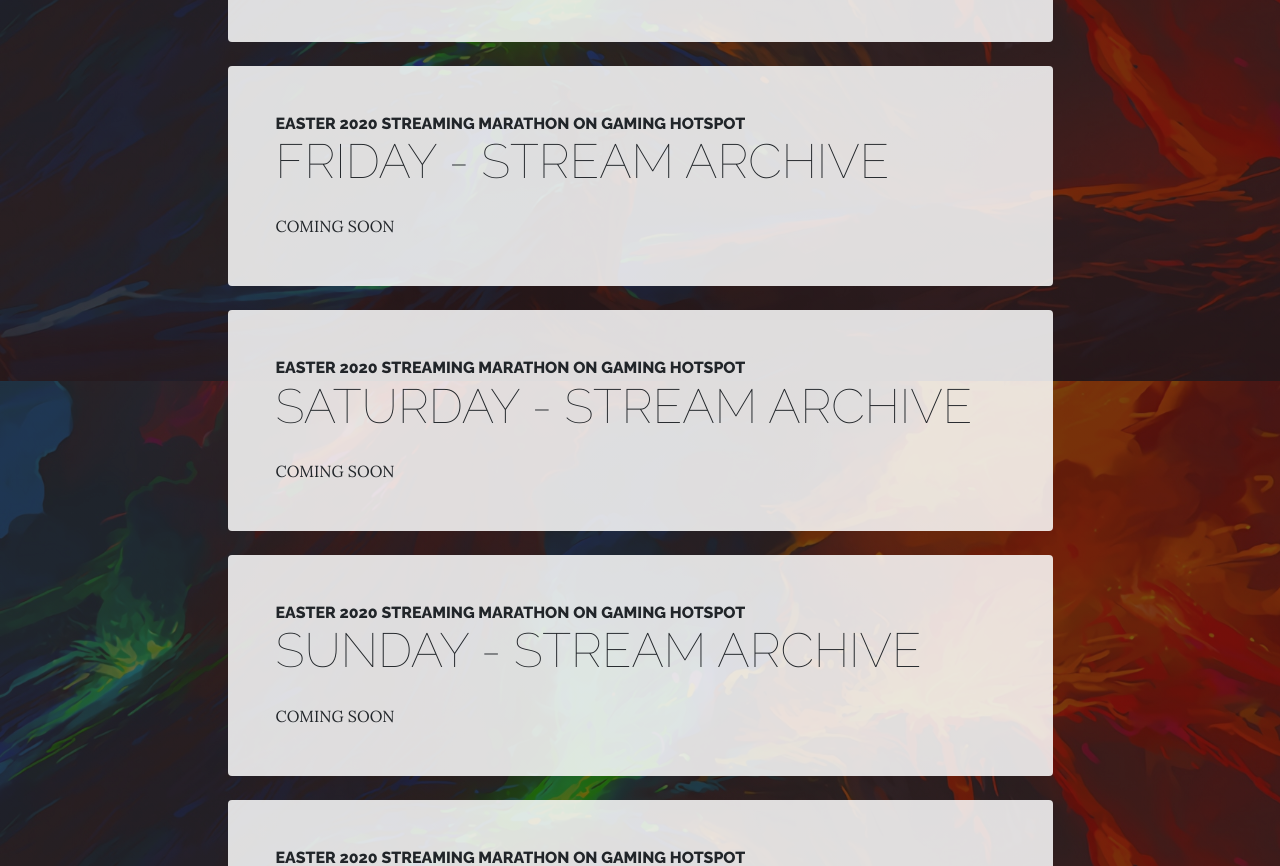
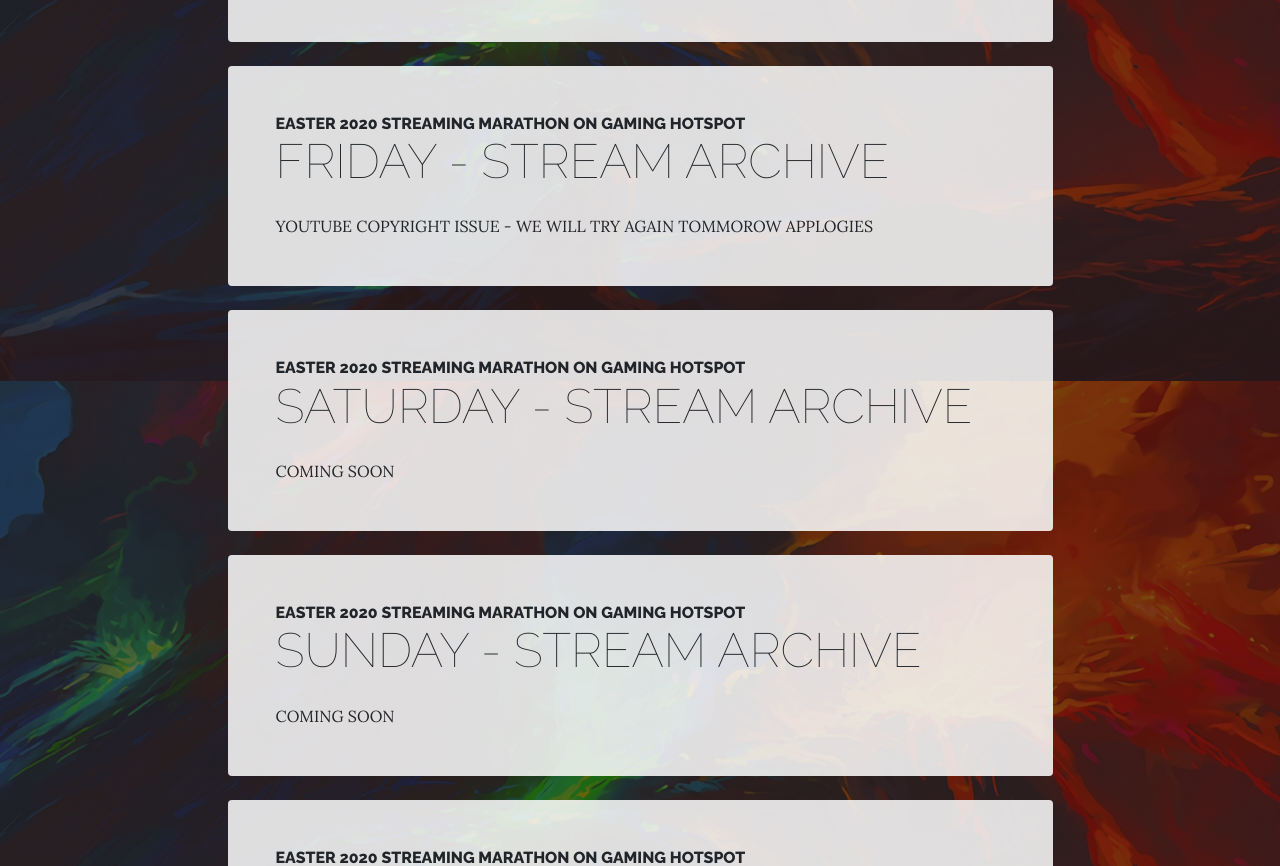
Before and after one commit to GamingHotspot/gaminghotspot.github.io, a website: page easter.html in a window 1280 px wide. Shown: the part 5219-6085 px from the top of the page. Drawn offline with Linux system fonts and the light colour scheme.

Commit message:
Update to Friday's Archive

```diff
--- a/easter.html
+++ b/easter.html
@@ -380,7 +380,7 @@
                 <span class="section-heading-upper">EASTER 2020 STREAMING MARATHON ON GAMING HOTSPOT</span>
                 <span class="section-heading-lower">Friday - Stream Archive</span>
               </h2>
-COMING SOON
+YOUTUBE COPYRIGHT ISSUE - WE WILL TRY AGAIN TOMMOROW APPLOGIES
             </div>
           </div>
         </div>
```
